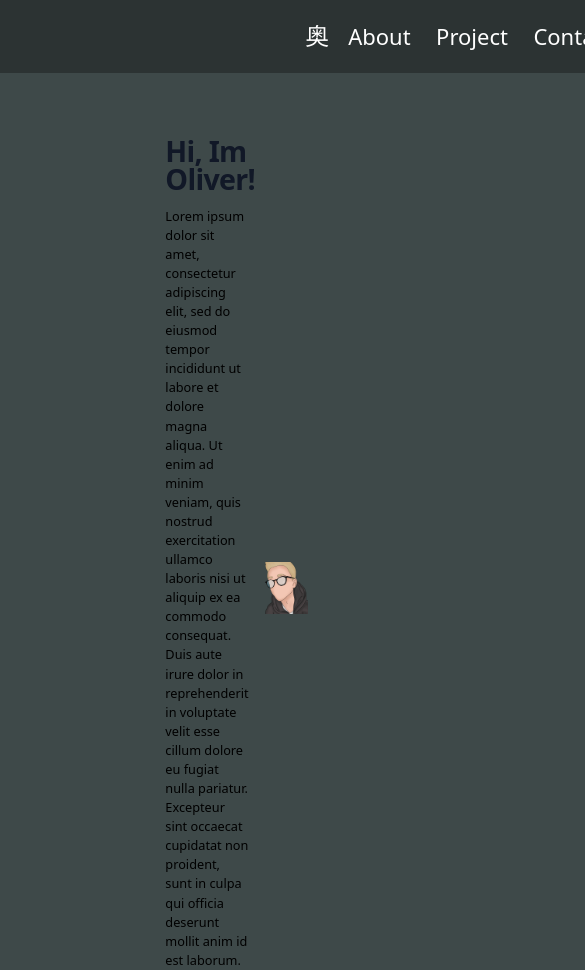
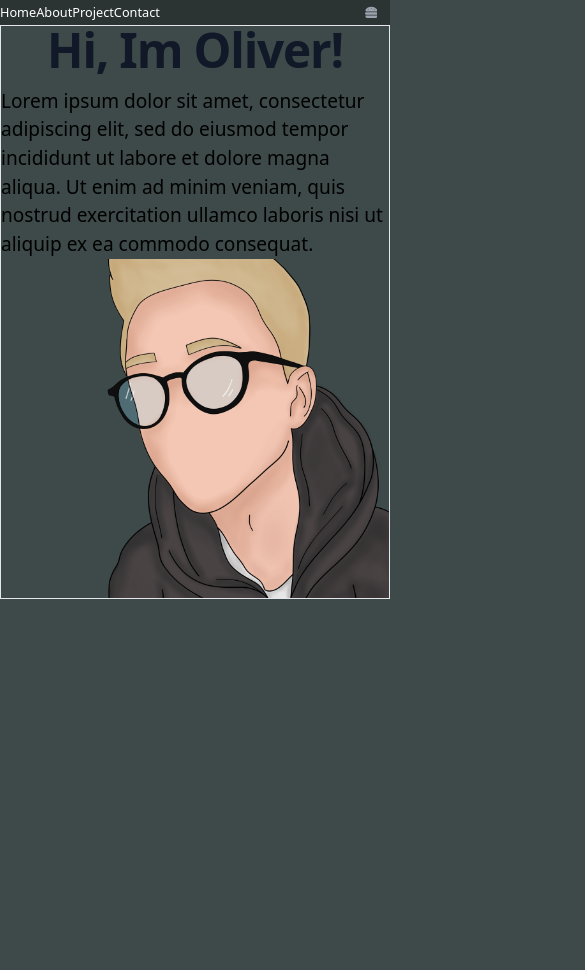
Before and after one commit to Olipolite/portfolioreact, a React (Create React App) app: page / in a window 390 px wide. Shown: the top 970 px of the page, 585 px wide, since content can reach past the window. After the commit the page ends 844 px from the top, so only its background shows below. Built offline with nearby package versions, Linux system fonts and the light colour scheme.

Commit message:
Journey to hamburger button, almost there

```diff
--- a/src/components/App.jsx
+++ b/src/components/App.jsx
@@ -3,6 +3,8 @@ import { Route, Routes } from 'react-router-dom';
 import Home from './Home';
 import Navbar from './Navbar';
 import About from './About';
+import Contact from './Contact';
+import Project from './Project';
 
 function App() {
   return (
@@ -11,6 +13,8 @@ function App() {
       <Routes>
         <Route path="/" element={<Home />} />
         <Route path="/about" element={<About />} />
+        <Route path="/contact" element={<Contact />} />
+        <Route path="/project" element={<Project />} />
       </Routes>
     </div>
   );
--- /dev/null
+++ b/src/components/Contact.jsx
@@ -0,0 +1,9 @@
+import React from 'react';
+
+function Contact() {
+  return (
+    <div className="flex justify-center text-3xl">Contact</div>
+  );
+}
+
+export default Contact;
--- a/src/components/Home.jsx
+++ b/src/components/Home.jsx
@@ -3,25 +3,21 @@ import Oliver from '../nocactus.png';
 
 function Home() {
   return (
-    <div className="px-52">
-      <h1 className="flex flex-wrap justify-start mt-20 mb-4 text-4xl font-extrabold leading-none tracking-tight
-       text-gray-900 md:text-5xl lg:text-6xl dark:text-white"
+    <div className="border mx-auto max-w-xl">
+      <h1 className="flex flex-wrap justify-center pb-4 text-6xl font-extrabold leading-none tracking-tight
+       text-gray-900 dark:text-white"
       >
         Hi, Im Oliver!
 
       </h1>
-      <div className="flex items-center">
-        <p className="text-left">
+      <div className="">
+        <p className="text-left text-2xl leading-9">
           Lorem ipsum dolor sit amet, consectetur adipiscing elit,
           sed do eiusmod tempor incididunt ut labore et dolore magna aliqua.
           Ut enim ad minim veniam,
           quis nostrud exercitation ullamco laboris nisi ut aliquip ex ea commodo consequat.
-          Duis aute irure dolor in reprehenderit in voluptate
-          velit esse cillum dolore eu fugiat nulla pariatur.
-          Excepteur sint occaecat cupidatat non proident,
-          sunt in culpa qui officia deserunt mollit anim id est laborum.
         </p>
-        <img src={Oliver} className="max-w-xl w-full h-auto" alt="Pic of me" />
+        <img src={Oliver} className="max-w-full" alt="Pic of me" />
       </div>
     </div>
   );
--- a/src/components/Navbar.jsx
+++ b/src/components/Navbar.jsx
@@ -1,32 +1,57 @@
-import React from 'react';
-import { BsGithub } from 'react-icons/bs';
+import React, { useState } from 'react';
+// import { BsGithub } from 'react-icons/bs';
+import { FaHamburger, FaTimes } from 'react-icons/fa';
 import { Link } from 'react-router-dom';
 
 function Navbar() {
+  const routes = [
+    {
+      path: '/',
+      title: 'Home',
+    }, {
+      path: '/about',
+      title: 'About',
+    }, {
+      path: '/project',
+      title: 'Project',
+    }, {
+      path: '/contact',
+      title: 'Contact',
+    },
+  ];
+
+  const [open, setOpen] = useState(false);
+
+  const handleMenu = () => {
+    setOpen((prev) => !prev);
+    console.log(open);
+  };
+
   return (
-    <div className="bg-black text-white flex justify-between items-center gap-2 px-96">
-      <Link to="/" className="text-3xl py-7">奥</Link>
-      <ul className="flex p-0 m-0 list-none text-[22px]">
-        <li className="px-4">
-          <Link to="/about" className="hover:bg-orange-200">About</Link>
-        </li>
-        <li className="px-4">
-          <Link to="/project">Project</Link>
-        </li>
-        <li className="px-4">
-          <Link to="/contact">Contact</Link>
-        </li>
-        <li className="pl-4">
-          <Link to="https://github.com/Olipolite">
-            <span>GitHub</span>
-          </Link>
-        </li>
-        <li className="pl-1 mt-1">
-          <Link to="https://github.com/Olipolite">
-            <BsGithub />
-          </Link>
-        </li>
-      </ul>
+    <div className="bg-black text-white max-w-full flex justify-between items-center">
+      <div className="md:flex justify-between items">
+        {routes.map((path) => (
+          <Link to={path.path}>{path.title}</Link>
+        ))}
+      </div>
+      {/* hamburger button */}
+      <div className="flex mr-2 flex md:hidden">
+        <button
+          type="button"
+          onClick={handleMenu}
+          className="inline-flex items-center justify-center p-2 rounded-md
+         text-gray-400"
+        >
+          <span className="sr-only">Open Main Menu</span>
+          { open === true ? <FaTimes /> : <FaHamburger /> }
+        </button>
+      </div>
+      {/* mobile-menu */}
+      {/* {open ? (
+        <div className="md:hide">
+
+          <div/>
+      ) : null} */}
     </div>
   );
 }
--- /dev/null
+++ b/src/components/Project.jsx
@@ -0,0 +1,9 @@
+import React from 'react';
+
+function Project() {
+  return (
+    <div className="flex justify-center text-3xl">Project</div>
+  );
+}
+
+export default Project;
--- a/tailwind.config.js
+++ b/tailwind.config.js
@@ -5,6 +5,9 @@ module.exports = {
   content: ['./src/**/*{html,js,jsx}'],
   mode: 'jit',
   theme: {
+    screeens: {
+      sm: '640px',
+    },
     colors: {
       transparent: 'transparent',
       current: 'currentColor',
```
